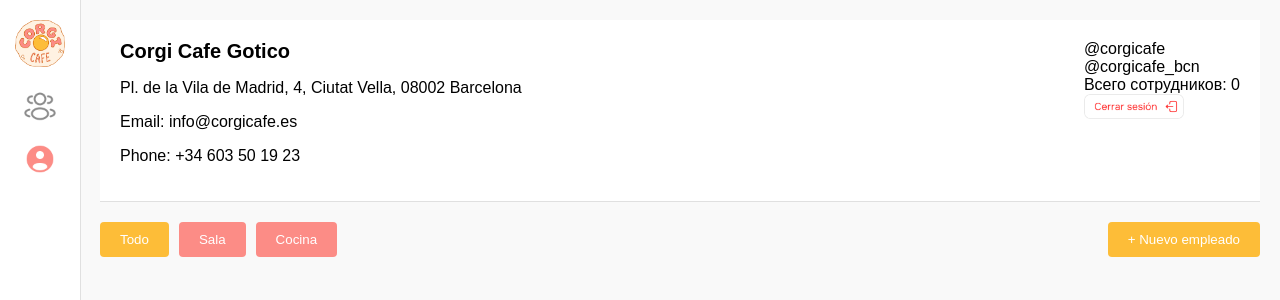
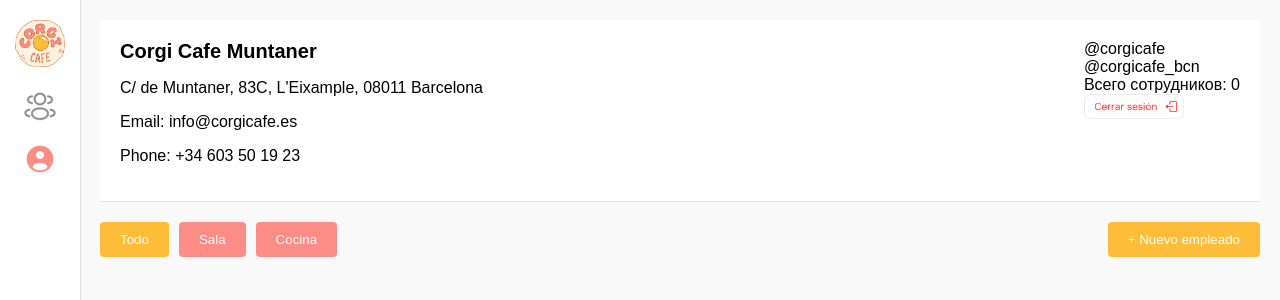
Before and after one commit to Begemot100/CorgiCafe, a Flask app: page /dashboard in a window 1280 px wide. Shown: the top 300 px of the page. Run offline with Flask 3, Linux system fonts and the light colour scheme; a user stored in the database is signed in.

Commit message:
Добавил work.js muntaner

```diff
--- a/templates/index.html
+++ b/templates/index.html
@@ -40,8 +40,8 @@
         <!-- Header -->
         <div class="header">
             <div class="cafe-info">
-                <h2 id="cafe-name">Corgi Cafe Gotico</h2>
-                <p id="cafe-address">Pl. de la Vila de Madrid, 4, Ciutat Vella, 08002 Barcelona</p>
+                <h2 id="cafe-name">Corgi Cafe Muntaner</h2>
+                <p id="cafe-address">C/ de Muntaner, 83C, L'Eixample, 08011 Barcelona</p>
                 <p id="cafe-email">Email: info@corgicafe.es</p>
                 <p id="cafe-phone">Phone: +34 603 50 19 23</p>
             </div>
```
